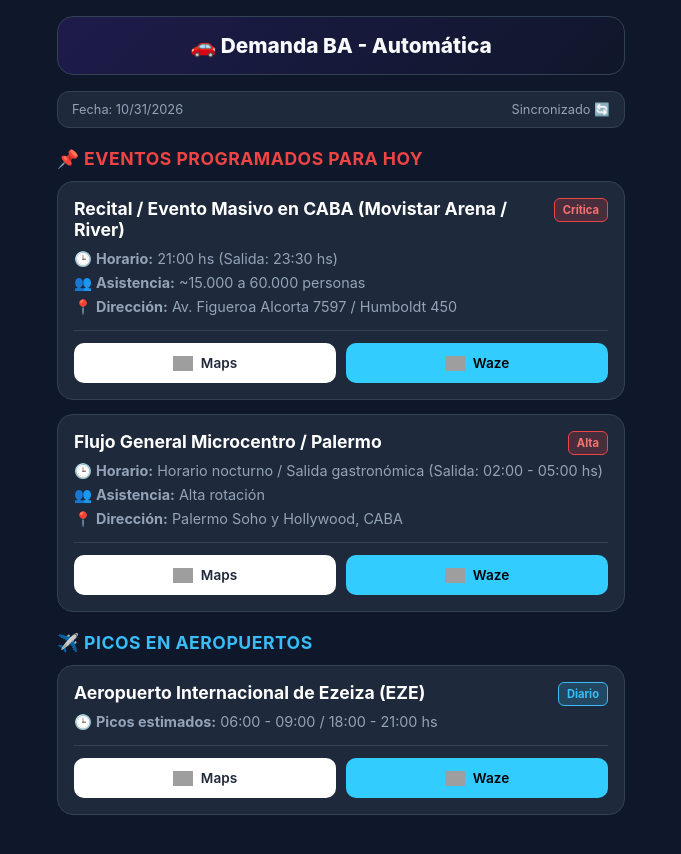
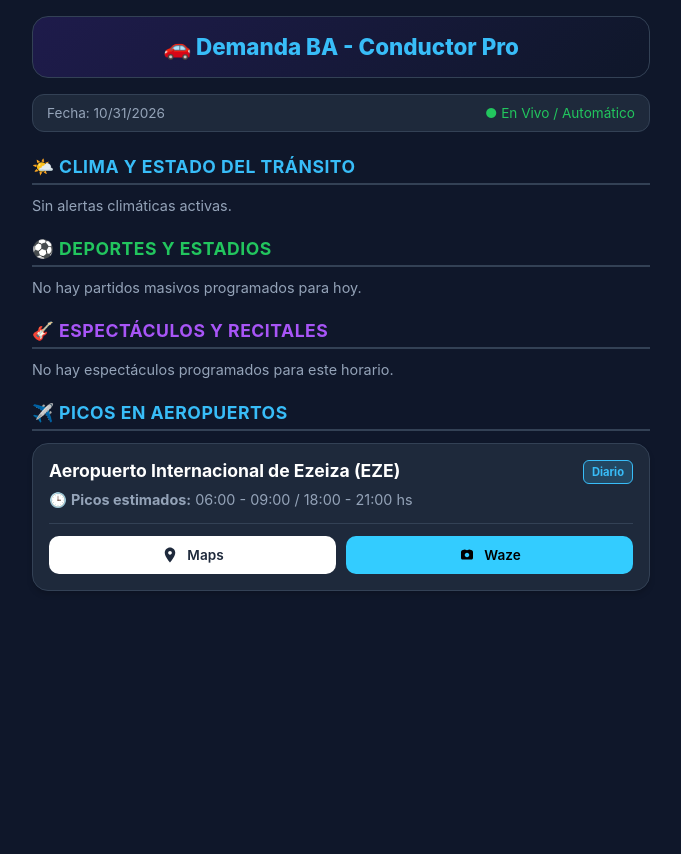
Before and after one commit to orlian11/ubicate, a plain HTML site: page index.html in a window 1280 px wide. Shown: the whole page, without its empty margins (299-980 px from the left). After the commit the page ends 800 px from the top, so only its background shows below. Drawn offline with Linux system fonts and the light colour scheme; grey boxes are pictures that could not be loaded.

Commit message:
Update index.html

```diff
--- a/index.html
+++ b/index.html
@@ -3,7 +3,7 @@
 <head>
     <meta charset="UTF-8">
     <meta name="viewport" content="width=device-width, initial-scale=1.0">
-    <title>Demanda Uber - Buenos Aires (Automática)</title>
+    <title>Demanda Uber - Buenos Aires (Pro)</title>
     <style>
         :root {
             --bg-dark: #0f172a;
@@ -13,89 +13,110 @@
             --text-muted: #94a3b8;
             --accent-red: #ef4444;
             --accent-blue: #38bdf8;
+            --accent-green: #22c55e;
+            --accent-purple: #a855f7;
         }
         * { box-sizing: border-box; margin: 0; padding: 0; font-family: -apple-system, BlinkMacSystemFont, "Segoe UI", Roboto, sans-serif; }
-        body { background-color: var(--bg-dark); color: var(--text-main); padding: 16px; max-width: 600px; margin: 0 auto; padding-bottom: 50px; }
+        body { background-color: var(--bg-dark); color: var(--text-main); padding: 16px; max-width: 650px; margin: 0 auto; padding-bottom: 50px; }
         header { text-align: center; margin-bottom: 16px; padding: 16px; background: linear-gradient(135deg, #1e1b4b 0%, #0f172a 100%); border: 1px solid var(--card-border); border-radius: 16px; }
-        header h1 { font-size: 1.3rem; font-weight: 800; }
-        .status-bar { background: var(--card-bg); padding: 10px 14px; border-radius: 12px; font-size: 0.8rem; color: var(--text-muted); margin-bottom: 16px; border: 1px solid var(--card-border); display: flex; justify-content: space-between; align-items: center; }
-        .section-title { font-size: 1.1rem; font-weight: 700; margin: 20px 0 12px 0; text-transform: uppercase; letter-spacing: 0.5px; }
-        .title-events { color: var(--accent-red); }
-        .title-airports { color: var(--accent-blue); }
-        .card { background: var(--card-bg); border-radius: 16px; padding: 16px; margin-bottom: 14px; border: 1px solid var(--card-border); position: relative; }
+        header h1 { font-size: 1.4rem; font-weight: 800; color: #38bdf8; }
+        .status-bar { background: var(--card-bg); padding: 10px 14px; border-radius: 12px; font-size: 0.85rem; color: var(--text-muted); margin-bottom: 16px; border: 1px solid var(--card-border); display: flex; justify-content: space-between; align-items: center; }
+        .section-title { font-size: 1.1rem; font-weight: 700; margin: 24px 0 12px 0; text-transform: uppercase; letter-spacing: 0.5px; display: flex; align-items: center; gap: 8px; border-bottom: 2px solid var(--card-border); padding-bottom: 6px; }
+        .card { background: var(--card-bg); border-radius: 16px; padding: 16px; margin-bottom: 14px; border: 1px solid var(--card-border); position: relative; box-shadow: 0 4px 6px -1px rgba(0,0,0,0.2); }
         .badge { position: absolute; top: 16px; right: 16px; padding: 4px 8px; border-radius: 6px; font-size: 0.7rem; font-weight: 700; background: rgba(239, 68, 68, 0.2); color: #f87171; border: 1px solid #ef4444; }
-        .card h3 { font-size: 1.1rem; margin-bottom: 10px; color: #fff; padding-right: 60px; }
+        .card h3 { font-size: 1.1rem; margin-bottom: 10px; color: #fff; padding-right: 70px; }
         .info-row { font-size: 0.9rem; color: var(--text-muted); margin-bottom: 6px; }
         .nav-buttons { display: flex; gap: 10px; margin-top: 14px; padding-top: 12px; border-top: 1px solid var(--card-border); }
-        .btn-nav { flex: 1; display: flex; align-items: center; justify-content: center; gap: 8px; padding: 10px; border-radius: 10px; text-decoration: none; font-weight: 600; font-size: 0.85rem; }
+        .btn-nav { flex: 1; display: flex; align-items: center; justify-content: center; gap: 8px; padding: 10px; border-radius: 10px; text-decoration: none; font-weight: 600; font-size: 0.85rem; transition: opacity 0.2s; }
+        .btn-nav:hover { opacity: 0.9; }
         .btn-maps { background-color: #ffffff; color: #1e293b; }
         .btn-waze { background-color: #33ccff; color: #000000; }
-        .btn-nav img { width: 20px; height: 20px; object-fit: contain; }
+        .btn-nav svg { width: 18px; height: 18px; fill: currentColor; }
     </style>
 </head>
 <body>
 
     <header>
-        <h1>🚗 Demanda BA - Automática</h1>
+        <h1>🚗 Demanda BA - Conductor Pro</h1>
     </header>
 
     <div class="status-bar">
         <span id="fecha-hoy">Cargando fecha...</span>
-        <span>Sincronizado 🔄</span>
+        <span style="color: var(--accent-green);">● En Vivo / Automático</span>
     </div>
 
-    <div class="section-title title-events">📌 Eventos Programados para Hoy</div>
-    <div id="lista-eventos">
-        <p style="color: var(--text-muted); text-align: center;">Cargando eventos en tiempo real...</p>
-    </div>
+    <!-- SECCIÓN CLIMA -->
+    <div class="section-title" style="color: var(--accent-blue);">🌤️ Clima y Estado del Tránsito</div>
+    <div id="seccion-clima"></div>
 
-    <div class="section-title title-airports">✈️ Picos en Aeropuertos</div>
+    <!-- SECCIÓN DEPORTES -->
+    <div class="section-title" style="color: var(--accent-green);">⚽ Deportes y Estadios</div>
+    <div id="seccion-deportes"></div>
+
+    <!-- SECCIÓN ESPECTÁCULOS -->
+    <div class="section-title" style="color: var(--accent-purple);">🎸 Espectáculos y Recitales</div>
+    <div id="seccion-espectaculos"></div>
+
+    <!-- SECCIÓN AEROPUERTOS -->
+    <div class="section-title" style="color: var(--accent-blue);">✈️ Picos en Aeropuertos</div>
     <div class="card">
         <span class="badge" style="background: rgba(56, 189, 248, 0.2); color: #38bdf8; border-color: #38bdf8;">Diario</span>
         <h3>Aeropuerto Internacional de Ezeiza (EZE)</h3>
         <div class="info-row">🕒 <b>Picos estimados:</b> 06:00 - 09:00 / 18:00 - 21:00 hs</div>
         <div class="nav-buttons">
             <a href="https://www.google.com/maps/search/?api=1&query=Aeropuerto+Internacional+Ezeiza" target="_blank" class="btn-nav btn-maps">
-                <img src="https://upload.wikimedia.org/wikipedia/commons/3/39/Google_Maps_icon_%282020%29.svg" alt="Maps"> Maps
+                <svg viewBox="0 0 24 24"><path d="M12 2C8.13 2 5 5.13 5 9c0 5.25 7 13 7 13s7-7.75 7-13c0-3.87-3.13-7-7-7zm0 9.5c-1.38 0-2.5-1.12-2.5-2.5s1.12-2.5 2.5-2.5 2.5 1.12 2.5 2.5-1.12 2.5-2.5 2.5z"/></svg> Maps
             </a>
             <a href="https://waze.com/ul?q=Aeropuerto+Internacional+Ezeiza&navigate=yes" target="_blank" class="btn-nav btn-waze">
-                <img src="https://upload.wikimedia.org/wikipedia/commons/e/e3/Waze_icon_2020.svg" alt="Waze"> Waze
+                <svg viewBox="0 0 24 24"><path d="M18.57 5.72L15 4.5l-3 1-3-1-3.57 1.22C4.54 6.22 4 7.05 4 8v8c0 1.1.9 2 2 2h12c1.1 0 2-.9 2-2V8c0-.95-.54-1.78-1.43-2.28zM12 15c-1.66 0-3-1.34-3-3s1.34-3 3-3 3 1.34 3 3-1.34 3-3 3z"/></svg> Waze
             </a>
         </div>
     </div>
 
     <script>
+        const iconoMaps = `<svg viewBox="0 0 24 24"><path d="M12 2C8.13 2 5 5.13 5 9c0 5.25 7 13 7 13s7-7.75 7-13c0-3.87-3.13-7-7-7zm0 9.5c-1.38 0-2.5-1.12-2.5-2.5s1.12-2.5 2.5-2.5 2.5 1.12 2.5 2.5-1.12 2.5-2.5 2.5z"/></svg>`;
+        const iconoWaze = `<svg viewBox="0 0 24 24"><path d="M18.57 5.72L15 4.5l-3 1-3-1-3.57 1.22C4.54 6.22 4 7.05 4 8v8c0 1.1.9 2 2 2h12c1.1 0 2-.9 2-2V8c0-.95-.54-1.78-1.43-2.28zM12 15c-1.66 0-3-1.34-3-3s1.34-3 3-3 3 1.34 3 3-1.34 3-3 3z"/></svg>`;
+
         async function cargarDatos() {
             document.getElementById('fecha-hoy').innerText = `Fecha: ${new Date().toLocaleDateString()}`;
             try {
-                // Lee el archivo JSON generado automáticamente por GitHub Actions
                 const respuesta = await fetch('eventos.json?t=' + new Date().getTime());
                 const eventos = await respuesta.json();
 
-                const contenedor = document.getElementById('lista-eventos');
-                contenedor.innerHTML = '';
+                let htmlClima = '';
+                let htmlDeportes = '';
+                let htmlEspectaculos = '';
 
                 eventos.forEach(ev => {
-                    contenedor.innerHTML += `
+                    let tarjeta = `
                         <div class="card">
                             <span class="badge">${ev.demanda}</span>
                             <h3>${ev.titulo}</h3>
                             <div class="info-row">🕒 <b>Horario:</b> ${ev.horario} (Salida: ${ev.salida})</div>
-                            <div class="info-row">👥 <b>Asistencia:</b> ${ev.asistencia}</div>
-                            <div class="info-row">📍 <b>Dirección:</b> ${ev.direccion}</div>
+                            <div class="info-row">👥 <b>Impacto:</b> ${ev.asistencia}</div>
+                            <div class="info-row">📍 <b>Lugar:</b> ${ev.direccion}</div>
                             <div class="nav-buttons">
                                 <a href="https://www.google.com/maps/search/?api=1&query=${encodeURIComponent(ev.direccion)}" target="_blank" class="btn-nav btn-maps">
-                                    <img src="https://upload.wikimedia.org/wikipedia/commons/3/39/Google_Maps_icon_%282020%29.svg" alt="Maps"> Maps
+                                    ${iconoMaps} Maps
                                 </a>
                                 <a href="https://waze.com/ul?q=${encodeURIComponent(ev.direccion)}&navigate=yes" target="_blank" class="btn-nav btn-waze">
-                                    <img src="https://upload.wikimedia.org/wikipedia/commons/e/e3/Waze_icon_2020.svg" alt="Waze"> Waze
+                                    ${iconoWaze} Waze
                                 </a>
                             </div>
                         </div>
                     `;
+
+                    if (ev.categoria === 'clima') htmlClima += tarjeta;
+                    if (ev.categoria === 'deportes') htmlDeportes += tarjeta;
+                    if (ev.categoria === 'espectaculos') htmlEspectaculos += tarjeta;
                 });
+
+                document.getElementById('seccion-clima').innerHTML = htmlClima || '<p style="color:var(--text-muted); font-size:0.9rem;">Sin alertas climáticas activas.</p>';
+                document.getElementById('seccion-deportes').innerHTML = htmlDeportes || '<p style="color:var(--text-muted); font-size:0.9rem;">No hay partidos masivos programados para hoy.</p>';
+                document.getElementById('seccion-espectaculos').innerHTML = htmlEspectaculos || '<p style="color:var(--text-muted); font-size:0.9rem;">No hay espectáculos programados para este horario.</p>';
+
             } catch (error) {
-                document.getElementById('lista-eventos').innerHTML = '<p style="color: #ef4444; text-align: center;">No se pudieron cargar los eventos automáticos hoy.</p>';
+                console.error(error);
             }
         }
         cargarDatos();
```
